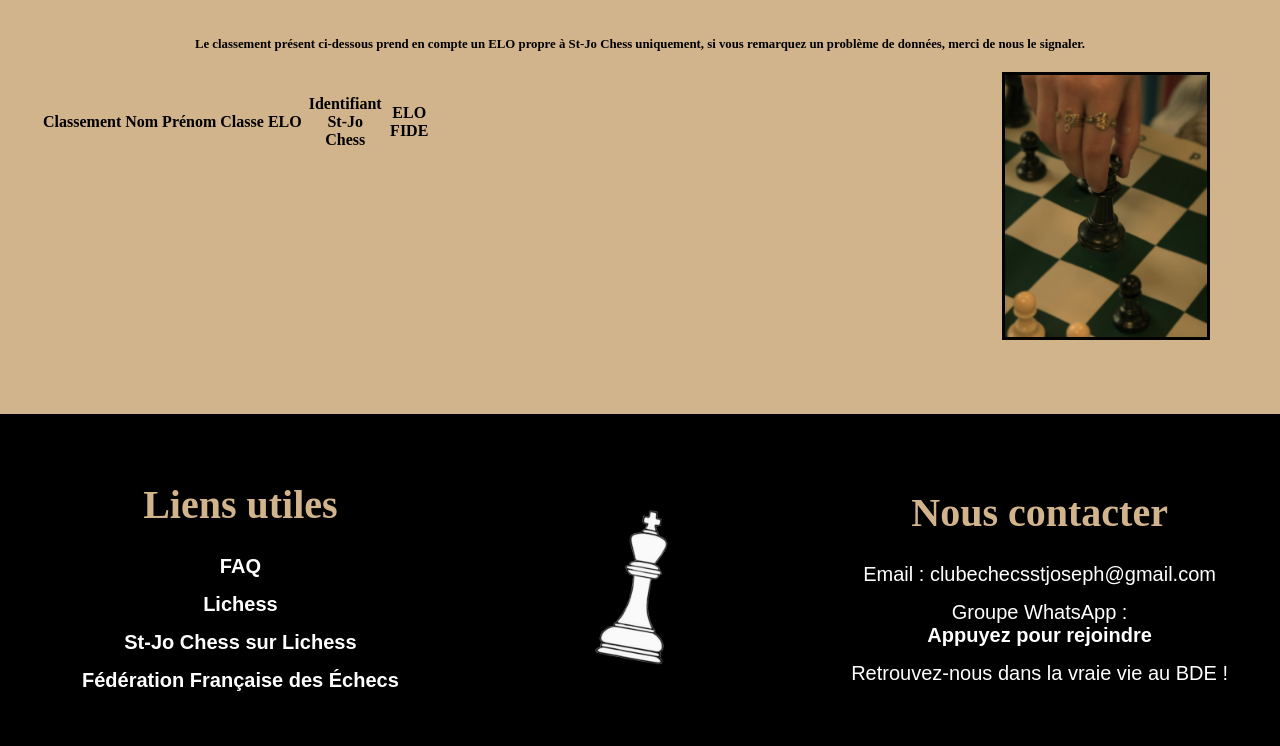
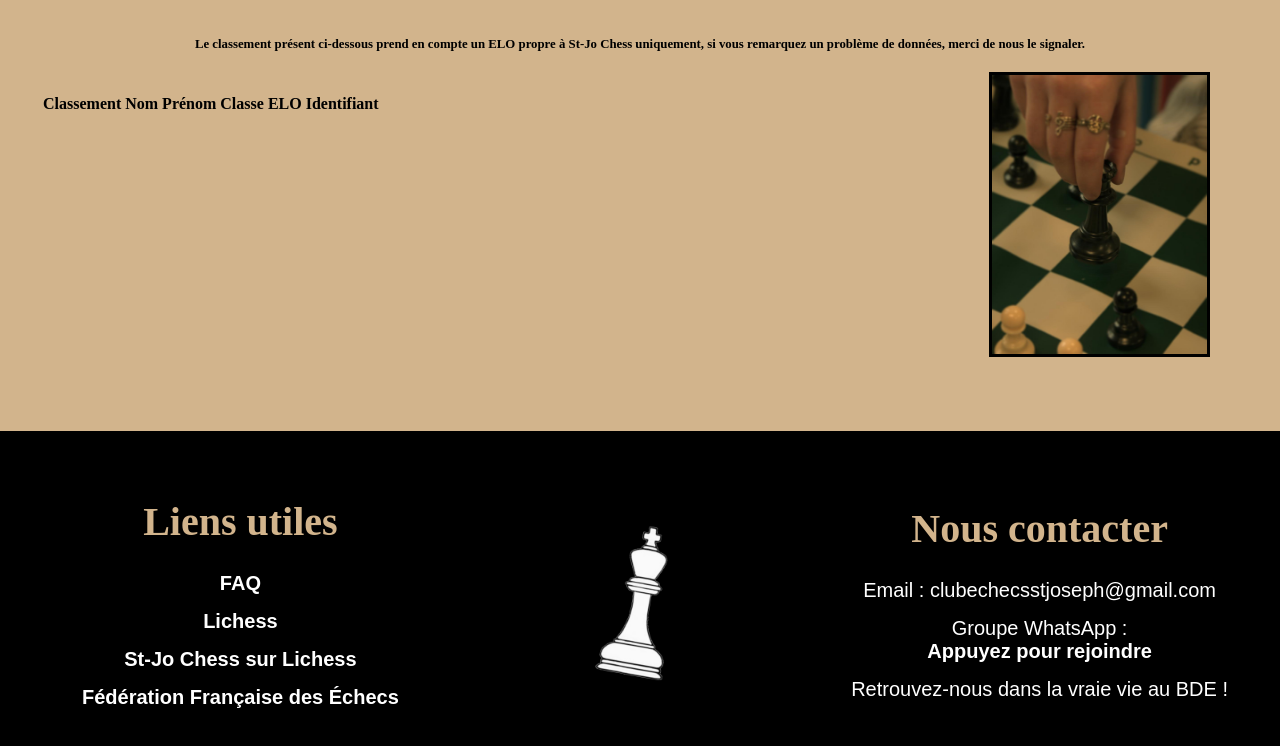
Before and after one commit to LeRecquin/StJo-Chess, a plain HTML site: page index.html in a window 1280 px wide. Shown: the part 1078-1824 px from the top of the page. Drawn offline with Linux system fonts and the light colour scheme; no server answers.

Commit message:
Classement 2

```diff
--- a/index.html
+++ b/index.html
@@ -58,8 +58,7 @@
                                 <th>Prénom</th>
                                 <th>Classe</th>
                                 <th>ELO</th>
-                                <th>Identifiant St-Jo Chess</th>
-                                <th>ELO FIDE</th>
+                                <th>Identifiant</th>
                             </tr>
                         </thead>
 
```
